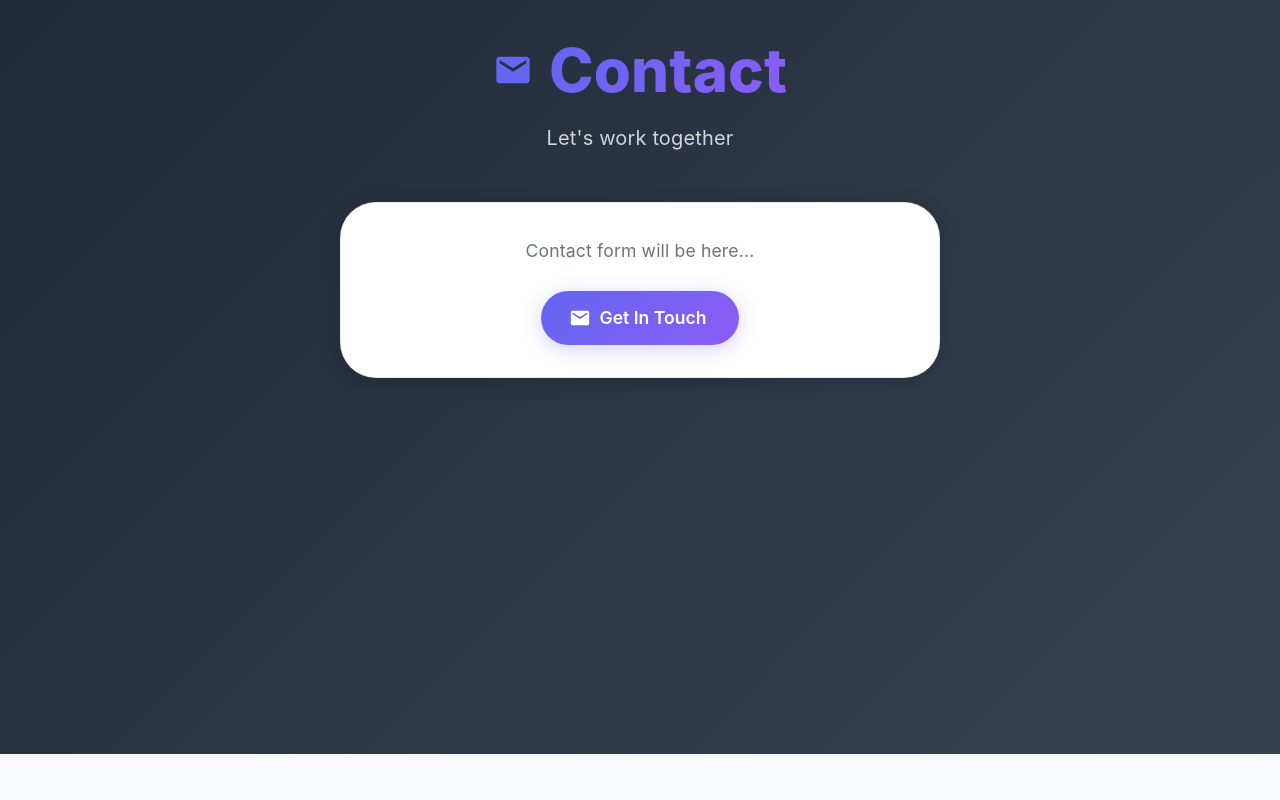
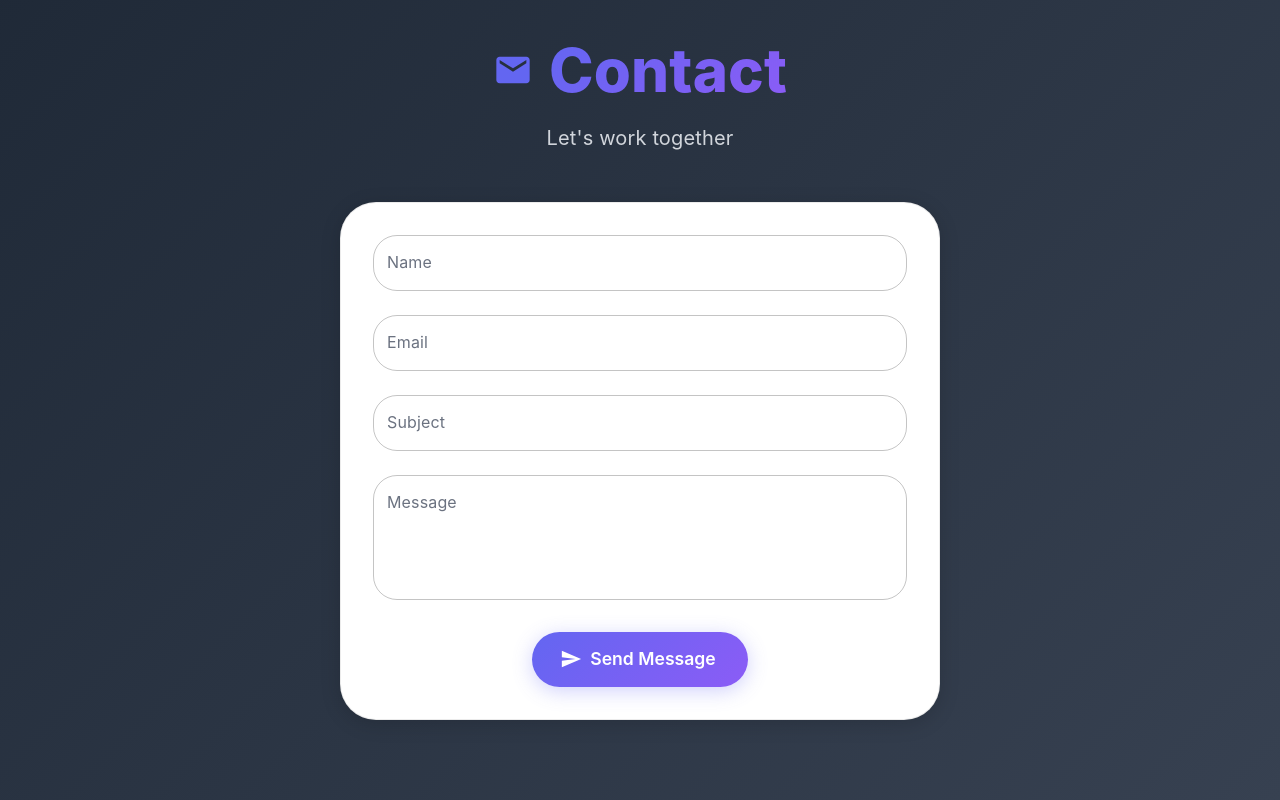
Before and after one commit to jjbc-ocm/resume-jjbc, a React (Vite) app: page / in a window 1280 px wide. Shown: the part 2715-3515 px from the top of the page. Before the commit the page ends 3469 px from the top, so only its background shows below. Built offline with nearby package versions, Linux system fonts and the light colour scheme.

Commit message:
Create contact UI

```diff
--- a/package.json
+++ b/package.json
@@ -10,6 +10,7 @@
     "preview": "vite preview"
   },
   "dependencies": {
+    "@emailjs/browser": "^4.4.1",
     "@emotion/react": "^11.14.0",
     "@emotion/styled": "^11.14.1",
     "@mui/icons-material": "^7.2.0",
--- a/src/components/Contact.tsx
+++ b/src/components/Contact.tsx
@@ -1,7 +1,143 @@
-import { Box, Typography, Container, Paper, Button } from '@mui/material';
-import { Email } from '@mui/icons-material';
+import { useState } from 'react';
+import {
+    Box,
+    Typography,
+    Container,
+    Paper,
+    Button,
+    TextField,
+    Snackbar,
+    Alert,
+    CircularProgress
+} from '@mui/material';
+import { Email, Send } from '@mui/icons-material';
+import emailjs from '@emailjs/browser';
+
+interface FormData {
+    name: string;
+    email: string;
+    subject: string;
+    message: string;
+}
+
+interface FormErrors {
+    name?: string;
+    email?: string;
+    subject?: string;
+    message?: string;
+}
 
 export default function Contact() {
+    const [formData, setFormData] = useState<FormData>({
+        name: '',
+        email: '',
+        subject: '',
+        message: ''
+    });
+
+    const [errors, setErrors] = useState<FormErrors>({});
+    const [isSubmitting, setIsSubmitting] = useState(false);
+    const [snackbar, setSnackbar] = useState({
+        open: false,
+        message: '',
+        severity: 'success' as 'success' | 'error'
+    });
+
+    const validateForm = (): boolean => {
+        const newErrors: FormErrors = {};
+
+        if (!formData.name.trim()) {
+            newErrors.name = 'Name is required';
+        }
+
+        if (!formData.email.trim()) {
+            newErrors.email = 'Email is required';
+        } else if (!/\S+@\S+\.\S+/.test(formData.email)) {
+            newErrors.email = 'Please enter a valid email address';
+        }
+
+        if (!formData.subject.trim()) {
+            newErrors.subject = 'Subject is required';
+        }
+
+        if (!formData.message.trim()) {
+            newErrors.message = 'Message is required';
+        }
+
+        setErrors(newErrors);
+        return Object.keys(newErrors).length === 0;
+    };
+
+    const handleInputChange = (field: keyof FormData) => (
+        event: React.ChangeEvent<HTMLInputElement | HTMLTextAreaElement>
+    ) => {
+        const value = event.target.value;
+        setFormData(prev => ({ ...prev, [field]: value }));
+
+        // Clear error when user starts typing
+        if (errors[field]) {
+            setErrors(prev => ({ ...prev, [field]: undefined }));
+        }
+    };
+
+    const handleSubmit = async (event: React.FormEvent) => {
+        event.preventDefault();
+
+        if (!validateForm()) {
+            return;
+        }
+
+        setIsSubmitting(true);
+
+        try {
+            // EmailJS configuration
+            const templateParams = {
+                from_name: formData.name,
+                from_email: formData.email,
+                subject: formData.subject,
+                message: formData.message,
+                to_email: 'jjbconecodeman@gmail.com, jjbcariaso@gmail.com'
+            };
+
+            // You'll need to replace these with your actual EmailJS credentials
+            const result = await emailjs.send(
+                import.meta.env.VITE_EMAILJS_SERVICE_ID, // Replace with your EmailJS service ID
+                import.meta.env.VITE_EMAILJS_TEMPLATE_ID, // Replace with your EmailJS template ID
+                templateParams,
+                import.meta.env.VITE_EMAILJS_PUBLIC_KEY // Replace with your EmailJS public key
+            );
+
+            if (result.status === 200) {
+                setSnackbar({
+                    open: true,
+                    message: 'Message sent successfully! I\'ll get back to you soon.',
+                    severity: 'success'
+                });
+
+                // Reset form
+                setFormData({
+                    name: '',
+                    email: '',
+                    subject: '',
+                    message: ''
+                });
+            }
+        } catch (error) {
+            console.error('Email sending failed:', error);
+            setSnackbar({
+                open: true,
+                message: 'Failed to send message. Please try again or contact me directly.',
+                severity: 'error'
+            });
+        } finally {
+            setIsSubmitting(false);
+        }
+    };
+
+    const handleCloseSnackbar = () => {
+        setSnackbar(prev => ({ ...prev, open: false }));
+    };
+
     return (
         <section id="contact" style={{
             minHeight: "100vh",
@@ -44,24 +180,109 @@ export default function Contact() {
                         mx: 'auto'
                     }}
                 >
-                    <Typography
-                        variant="body1"
-                        color="#6b7280"
+                    <form onSubmit={handleSubmit}>
+                        <Box sx={{ mb: 3 }}>
+                            <TextField
+                                fullWidth
+                                label="Name"
+                                value={formData.name}
+                                onChange={handleInputChange('name')}
+                                error={!!errors.name}
+                                helperText={errors.name}
+                                disabled={isSubmitting}
                                 sx={{
-                            lineHeight: 1.8,
-                            fontSize: '1.1rem',
-                            textAlign: 'center',
-                            mb: 3
+                                    '& .MuiOutlinedInput-root': {
+                                        borderRadius: 2,
+                                        '&:hover fieldset': {
+                                            borderColor: '#6366f1',
+                                        },
+                                        '&.Mui-focused fieldset': {
+                                            borderColor: '#6366f1',
+                                        },
+                                    },
                                 }}
-                    >
-                        Contact form will be here...
-                    </Typography>
+                            />
+                        </Box>
+
+                        <Box sx={{ mb: 3 }}>
+                            <TextField
+                                fullWidth
+                                label="Email"
+                                type="email"
+                                value={formData.email}
+                                onChange={handleInputChange('email')}
+                                error={!!errors.email}
+                                helperText={errors.email}
+                                disabled={isSubmitting}
+                                sx={{
+                                    '& .MuiOutlinedInput-root': {
+                                        borderRadius: 2,
+                                        '&:hover fieldset': {
+                                            borderColor: '#6366f1',
+                                        },
+                                        '&.Mui-focused fieldset': {
+                                            borderColor: '#6366f1',
+                                        },
+                                    },
+                                }}
+                            />
+                        </Box>
+
+                        <Box sx={{ mb: 3 }}>
+                            <TextField
+                                fullWidth
+                                label="Subject"
+                                value={formData.subject}
+                                onChange={handleInputChange('subject')}
+                                error={!!errors.subject}
+                                helperText={errors.subject}
+                                disabled={isSubmitting}
+                                sx={{
+                                    '& .MuiOutlinedInput-root': {
+                                        borderRadius: 2,
+                                        '&:hover fieldset': {
+                                            borderColor: '#6366f1',
+                                        },
+                                        '&.Mui-focused fieldset': {
+                                            borderColor: '#6366f1',
+                                        },
+                                    },
+                                }}
+                            />
+                        </Box>
+
+                        <Box sx={{ mb: 4 }}>
+                            <TextField
+                                fullWidth
+                                label="Message"
+                                multiline
+                                rows={4}
+                                value={formData.message}
+                                onChange={handleInputChange('message')}
+                                error={!!errors.message}
+                                helperText={errors.message}
+                                disabled={isSubmitting}
+                                sx={{
+                                    '& .MuiOutlinedInput-root': {
+                                        borderRadius: 2,
+                                        '&:hover fieldset': {
+                                            borderColor: '#6366f1',
+                                        },
+                                        '&.Mui-focused fieldset': {
+                                            borderColor: '#6366f1',
+                                        },
+                                    },
+                                }}
+                            />
+                        </Box>
 
                         <Box sx={{ textAlign: 'center' }}>
                             <Button
+                                type="submit"
                                 variant="contained"
                                 size="large"
-                            startIcon={<Email />}
+                                disabled={isSubmitting}
+                                startIcon={isSubmitting ? <CircularProgress size={20} color="inherit" /> : <Send />}
                                 sx={{
                                     background: 'linear-gradient(135deg, #6366f1 0%, #8b5cf6 100%)',
                                     color: 'white',
@@ -77,14 +298,39 @@ export default function Contact() {
                                         transform: 'translateY(-2px)',
                                         boxShadow: '0 6px 25px rgba(99, 102, 241, 0.4)'
                                     },
+                                    '&:disabled': {
+                                        background: '#9ca3af',
+                                        transform: 'none',
+                                        boxShadow: 'none'
+                                    },
                                     transition: 'all 0.3s ease-in-out'
                                 }}
                             >
-                            Get In Touch
+                                {isSubmitting ? 'Sending...' : 'Send Message'}
                             </Button>
                         </Box>
+                    </form>
                 </Paper>
             </Container>
+
+            <Snackbar
+                open={snackbar.open}
+                autoHideDuration={6000}
+                onClose={handleCloseSnackbar}
+                anchorOrigin={{ vertical: 'bottom', horizontal: 'center' }}
+            >
+                <Alert
+                    onClose={handleCloseSnackbar}
+                    severity={snackbar.severity}
+                    sx={{
+                        width: '100%',
+                        borderRadius: 2,
+                        boxShadow: '0 4px 20px rgba(0,0,0,0.15)'
+                    }}
+                >
+                    {snackbar.message}
+                </Alert>
+            </Snackbar>
         </section>
     );
 }
--- /dev/null
+++ b/src/vite-env.d.ts
@@ -0,0 +1 @@
+/// <reference types="vite/client" />
```
Also changed, not shown: 2 other files (tests, documents, lock files or other folders). Lines whose indentation alone changed are shown as unchanged.
